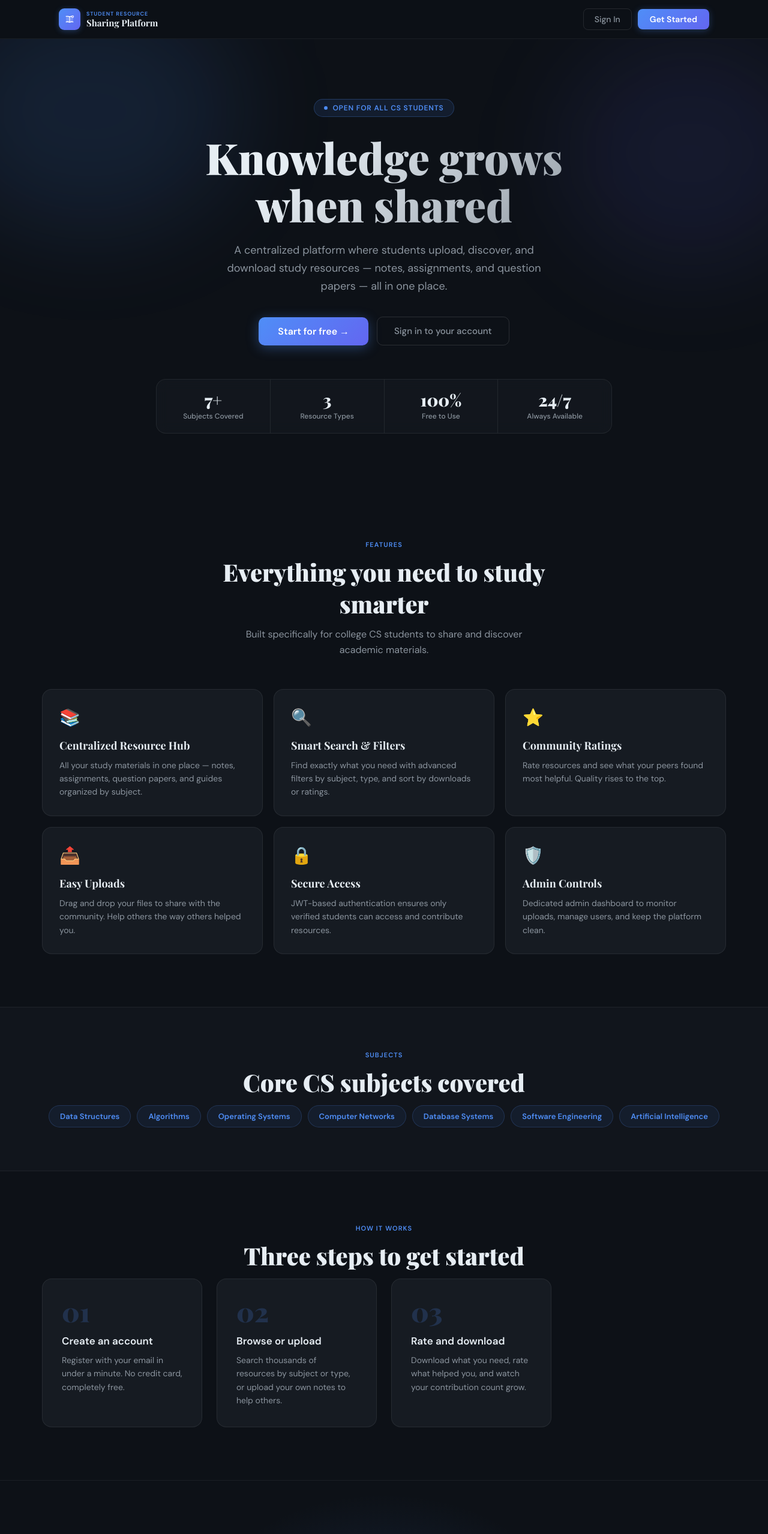
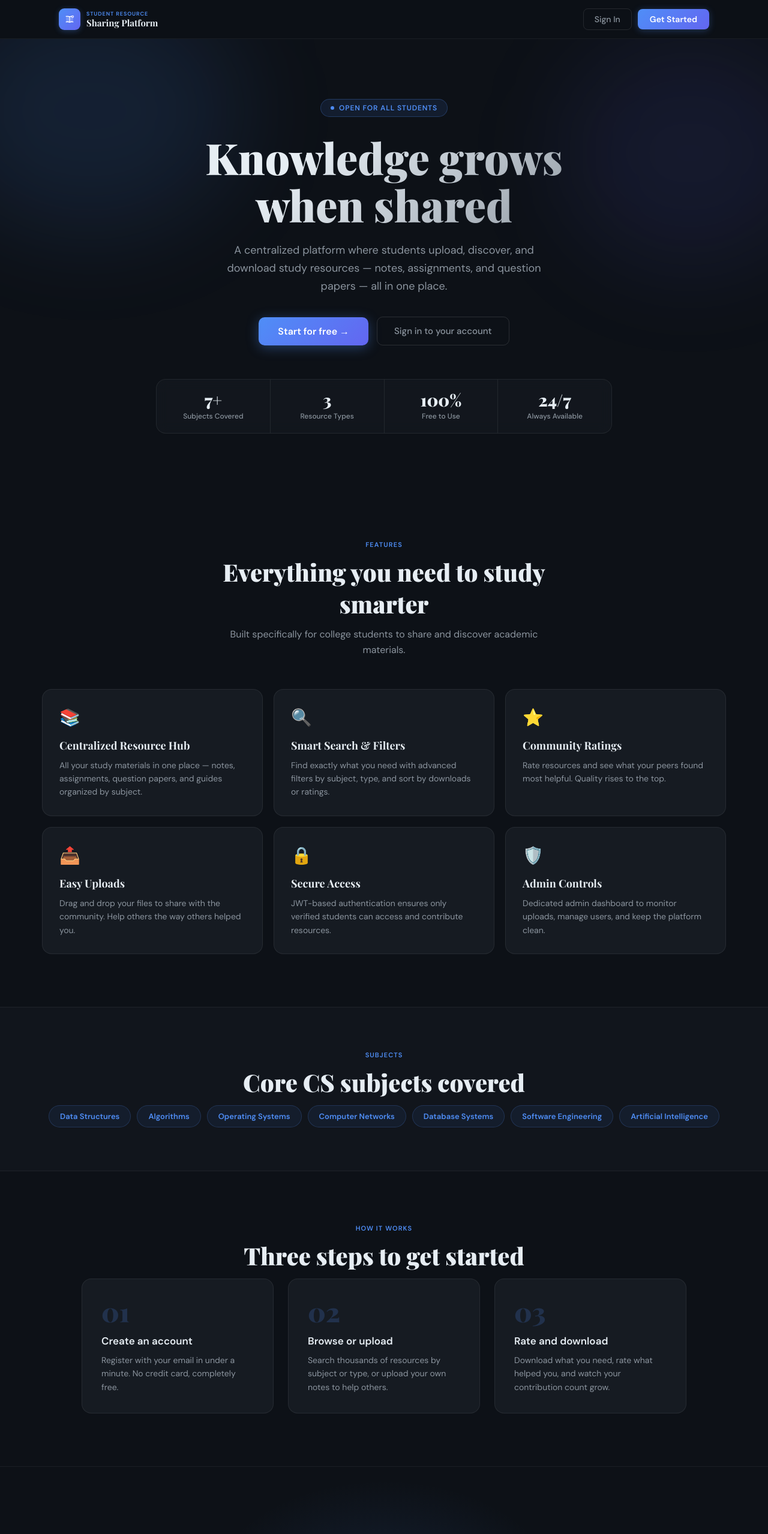
Before and after one commit to Harshavardhan2006/DevOps-Full-Stack-Project, a React (Create React App) app in the folder frontend/: page / in a window 1280 px wide. Shown: the top 2558 px of the page at 60% size. Built offline with nearby package versions, Linux system fonts and the light colour scheme.

Commit message:
Update LandingPage content for broader inclusivity and adjust CSS grid layout for better responsiveness

```diff
--- a/frontend/src/pages/LandingPage.js
+++ b/frontend/src/pages/LandingPage.js
@@ -87,7 +87,7 @@ function LandingPage() {
         <div className="land-hero-inner">
           <div className="land-hero-badge">
             <span className="land-hero-badge-dot" />
-            Open for all CS students
+            Open for all students
           </div>
           <h1 className="land-hero-title">
             Knowledge grows<br />when shared
@@ -120,7 +120,7 @@ function LandingPage() {
         <div className="land-section-inner">
           <div className="land-section-label">Features</div>
           <h2 className="land-section-title">Everything you need to study smarter</h2>
-          <p className="land-section-sub">Built specifically for college CS students to share and discover academic materials.</p>
+          <p className="land-section-sub">Built specifically for college students to share and discover academic materials.</p>
           <div className="land-features-grid">
             {features.map(f => (
               <div className="land-feature-card" key={f.title}>
--- a/frontend/src/styles/styles.css
+++ b/frontend/src/styles/styles.css
@@ -850,7 +850,7 @@ tr:hover td      { background: rgba(255,255,255,0.02); }
 .land-subject-pill:hover { background: rgba(79,142,247,0.15); border-color: rgba(79,142,247,0.4); }
 
 /* Steps */
-.land-steps { display: grid; grid-template-columns: repeat(auto-fill, minmax(260px,1fr)); gap: 24px; text-align: left; }
+.land-steps { display: grid; grid-template-columns: repeat(3, minmax(0, 320px)); gap: 24px; text-align: left; justify-content: center; }
 .land-step  { position: relative; padding: 32px; background: #161b22; border: 1px solid rgba(255,255,255,0.07); border-radius: 16px; }
 .land-step-num   { font-family: 'Playfair Display', serif; font-size: 44px; font-weight: 900; color: rgba(79,142,247,0.2); line-height: 1; margin-bottom: 16px; }
 .land-step-title { font-size: 17px; font-weight: 600; color: #e6edf3; margin-bottom: 10px; }
@@ -877,7 +877,7 @@ tr:hover td      { background: rgba(255,255,255,0.02); }
   .land-stat       { border-right: none; border-bottom: 1px solid rgba(255,255,255,0.07); }
   .land-stat:last-child { border-bottom: none; }
   .land-section, .land-subjects-section { padding: 60px 18px; }
-  .land-features-grid, .land-steps { grid-template-columns: 1fr; }
+  .land-features-grid, .land-steps { grid-template-columns: 1fr; justify-content: unset; }
   .land-header-inner { padding: 0 16px; }
   .land-footer-inner { flex-direction: column; align-items: flex-start; }
 }
```
